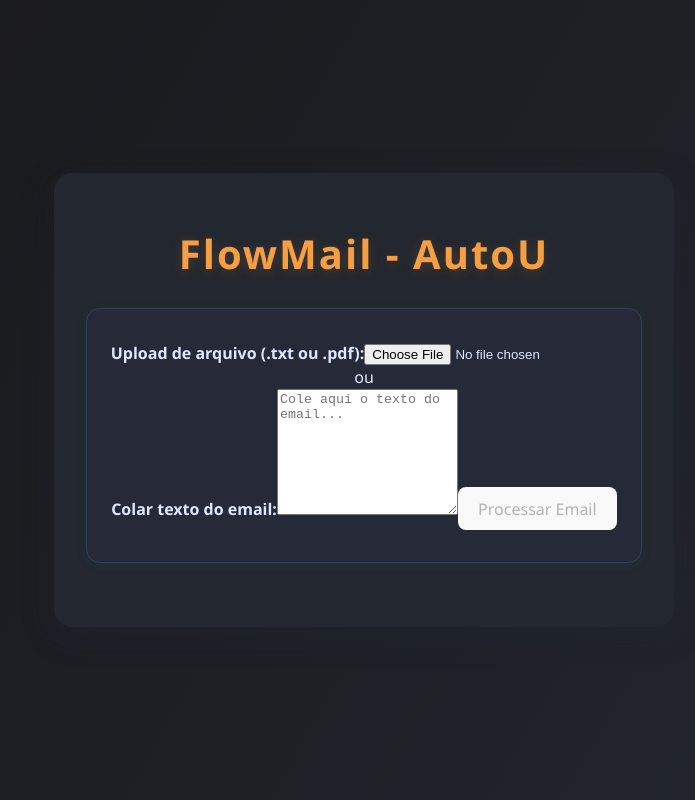
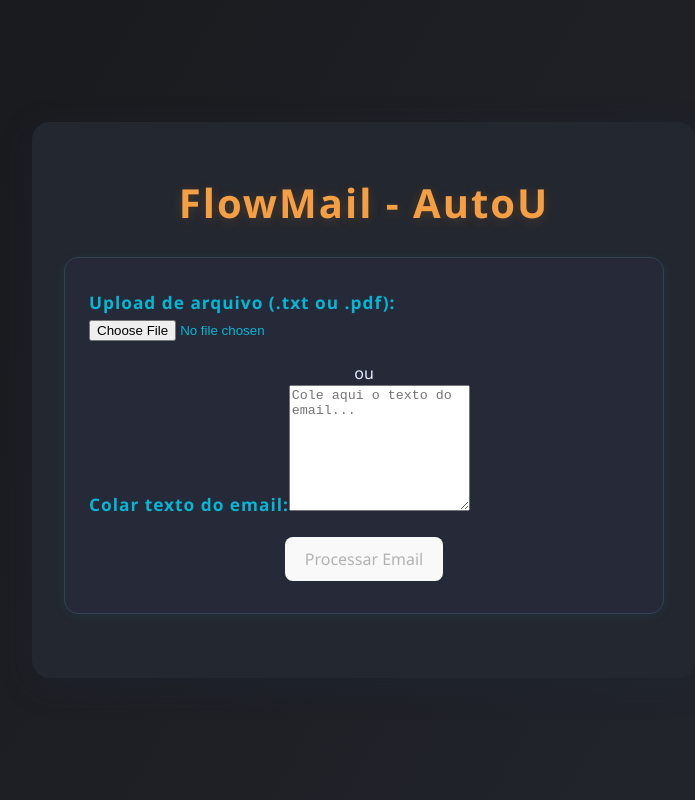
Before and after one commit to IvanFilh/email-classifier, a React (Vite) app: page / in a window 1280 px wide. Shown: the whole page, without its empty margins (276-971 px from the left). Built offline with nearby package versions, Linux system fonts and the light colour scheme.

Commit message:
style: estilização dos labels no App.css

```diff
--- a/src/App.css
+++ b/src/App.css
@@ -75,3 +75,13 @@ h1 {
   border: 1.5px solid var(--border-dark);
   animation: fadeIn 1.2s;
 }
+
+label {
+  display: block;
+  margin-bottom: 1.2rem;
+  font-size: 1.08rem;
+  color: var(--secondary);
+  text-align: left;
+  font-weight: 500;
+  letter-spacing: 1px;
+}
```
